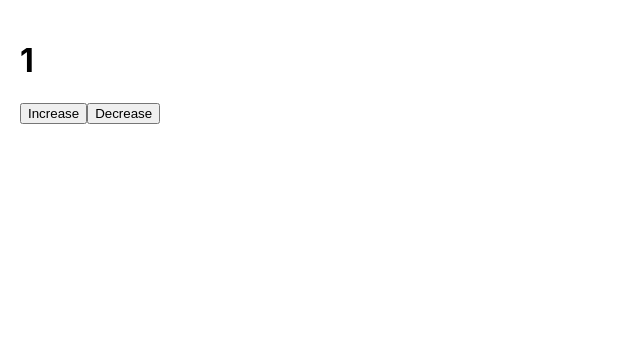
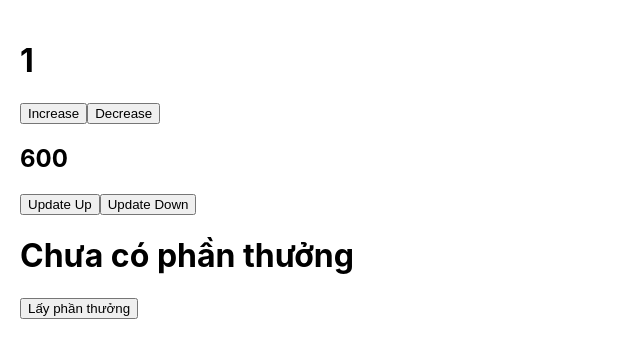
Before and after one commit to haimilo/tiktok, a React (Create React App) app in the folder tiktok/: page / in a window 1280 px wide. Shown: the top 358 px of the page, without its empty margins (0-640 px from the left). Built offline with nearby package versions, Linux system fonts and the light colour scheme.

Commit message:
Update App.js

```diff
--- a/tiktok/src/App.js
+++ b/tiktok/src/App.js
@@ -3,6 +3,14 @@
   Có 1 nút ấn nút thì số sẽ tăng dần lên ...
 */
 import { useState } from 'react'
+
+const costOfCourse = [100, 200, 300];
+
+const gifts = [
+  'CPU i9',
+  'RAM 32GB RGB',
+  'RGB Keyboard'
+]
 
 function App() {
   // InitialState được gán bằng callback
@@ -34,11 +42,40 @@ function App() {
     setCounter(counter - 1)
   }
 
+  const [cost, setCost] = useState(() => {
+    const totalCost = costOfCourse.reduce((totalCost, cur) => totalCost + cur);
+
+    console.log(totalCost);
+    return totalCost;
+  });
+
+  const handlerUpdateUp = () => {
+    setCost(cost + 100)
+  };
+
+  const handlerUpdateDown = () => {
+    setCost(cost - 100)
+  };
+
+  // Ví dụ lấy phần thưởng 26_Two-way_Binding
+  const [gift, setGift] = useState()
+
+  const randomGift = () => {
+    const index = Math.floor(Math.random() * gifts.length)
+
+    setGift(gifts[index]);
+  }
+
   return (
     <div className="App" style={{ padding: 20 }}>
       <h1>{counter}</h1>
       <button onClick={handlerIncrease}>Increase</button>
       <button onClick={handlerDecrease}>Decrease</button>
+      <h2>{cost}</h2>
+      <button onClick={handlerUpdateUp}>Update Up</button>
+      <button onClick={handlerUpdateDown}>Update Down</button>
+      <h1>{gift || 'Chưa có phần thưởng'}</h1>
+      <button onClick={randomGift}>Lấy phần thưởng</button>
     </div>
   );
 }
```
